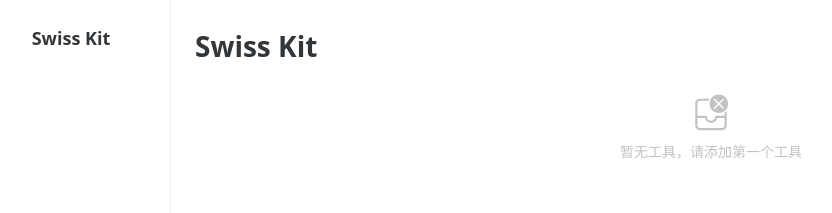
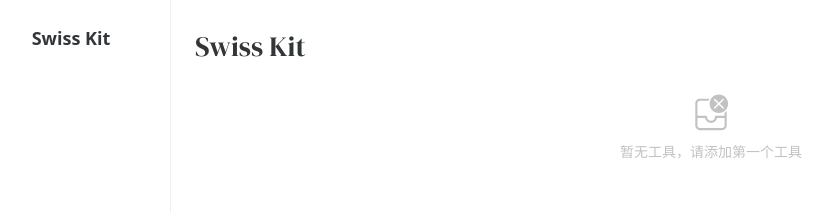
Before and after one commit to Vamdawn/swiss-kit, a Vue app: page / in a window 1280 px wide. Shown: the top 213 px of the page, without its empty margins (29-861 px from the left). Built offline with nearby package versions, Linux system fonts and the light colour scheme.

Commit message:
feat: add Soft Modern theme with CSS variables and fonts

```diff
--- a/index.html
+++ b/index.html
@@ -3,6 +3,12 @@
   <head>
     <meta charset="UTF-8" />
     <meta name="viewport" content="width=device-width, initial-scale=1.0" />
+    <link rel="preconnect" href="https://fonts.googleapis.com" />
+    <link rel="preconnect" href="https://fonts.gstatic.com" crossorigin />
+    <link
+      href="https://fonts.googleapis.com/css2?family=DM+Sans:wght@400;500;600&family=DM+Serif+Display&family=JetBrains+Mono:wght@400;500&display=swap"
+      rel="stylesheet"
+    />
     <title>Swiss Kit</title>
   </head>
   <body>
--- /dev/null
+++ b/src/app/assets/styles/global.css
@@ -0,0 +1,31 @@
+/* src/app/assets/styles/global.css */
+@import './variables.css';
+
+*,
+*::before,
+*::after {
+  box-sizing: border-box;
+  margin: 0;
+  padding: 0;
+}
+
+html {
+  font-family: var(--font-body);
+  color: var(--color-text);
+  background-color: var(--color-bg);
+  -webkit-font-smoothing: antialiased;
+  -moz-osx-font-smoothing: grayscale;
+}
+
+code,
+pre,
+textarea.mono {
+  font-family: var(--font-mono);
+}
+
+h1,
+h2,
+h3 {
+  font-family: var(--font-display);
+  font-weight: 400;
+}
--- /dev/null
+++ b/src/app/assets/styles/variables.css
@@ -0,0 +1,41 @@
+/* src/app/assets/styles/variables.css */
+:root {
+  /* 色彩 */
+  --color-bg: #faf9f7;
+  --color-bg-card: #ffffff;
+  --color-bg-card-hover: #f5f3f0;
+  --color-border: #e8e5e1;
+  --color-text: #2c2c2c;
+  --color-text-secondary: #6b6b6b;
+  --color-accent: #1a7a6d;
+  --color-accent-hover: #15665b;
+  --color-accent-light: rgba(26, 122, 109, 0.08);
+  --color-error: #d44;
+  --color-success: #2a9d4e;
+
+  /* 字体 */
+  --font-display: 'DM Serif Display', serif;
+  --font-body: 'DM Sans', sans-serif;
+  --font-mono: 'JetBrains Mono', monospace;
+
+  /* 间距 */
+  --space-xs: 4px;
+  --space-sm: 8px;
+  --space-md: 16px;
+  --space-lg: 24px;
+  --space-xl: 32px;
+  --space-2xl: 48px;
+
+  /* 圆角 */
+  --radius-sm: 6px;
+  --radius-md: 10px;
+  --radius-lg: 16px;
+
+  /* 阴影 */
+  --shadow-sm: 0 1px 3px rgba(0, 0, 0, 0.04);
+  --shadow-md: 0 4px 12px rgba(0, 0, 0, 0.06);
+
+  /* 过渡 */
+  --transition-fast: 150ms ease;
+  --transition-normal: 250ms ease;
+}
--- a/src/app/main.ts
+++ b/src/app/main.ts
@@ -1,3 +1,4 @@
+import './assets/styles/global.css'
 import { createApp } from 'vue'
 import { createRouter, createWebHistory } from 'vue-router'
 import App from './App.vue'
```
